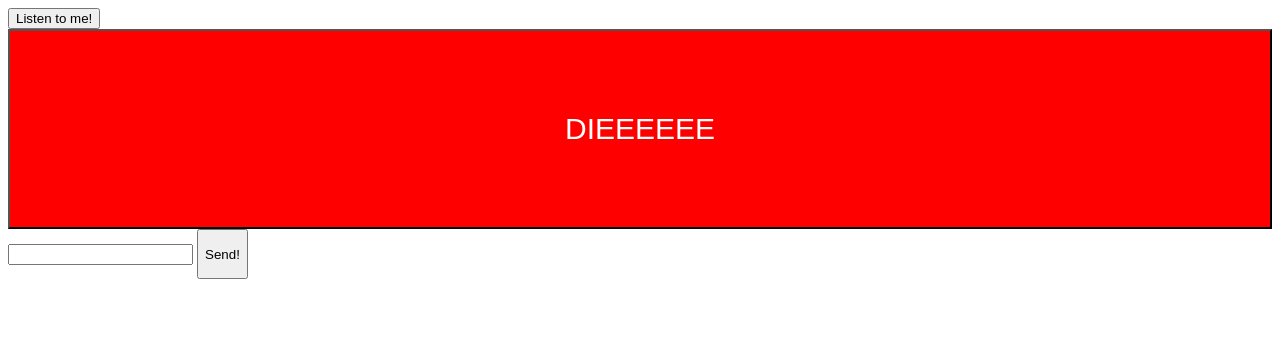
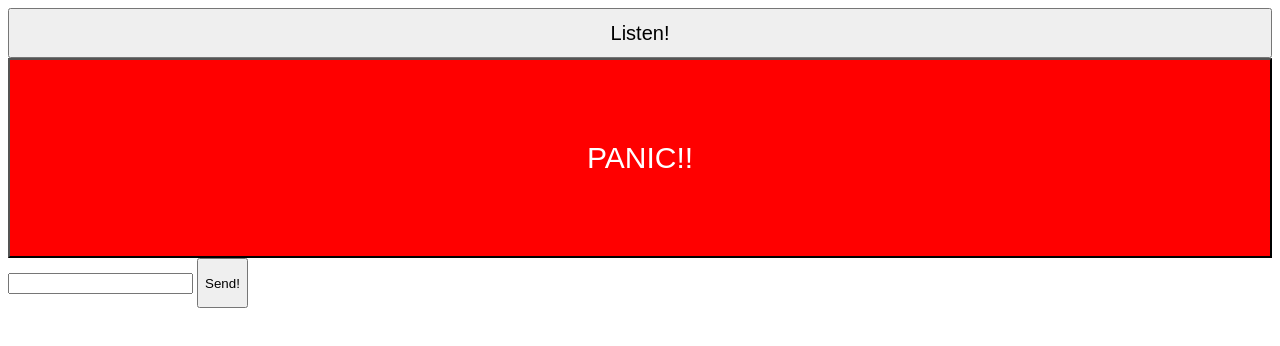
Before and after one commit to Joezo/nodecopter-berlin, a website: page view/index.html in a window 1280 px wide. Drawn offline with Linux system fonts and the light colour scheme; files whose address does not match are found by name.

Commit message:
BIGGER BUTTONS

```diff
--- a/view/index.html
+++ b/view/index.html
@@ -5,9 +5,9 @@
     <script src="/js/speech.js"></script>
   </head>
   <body>
-    <button onclick="startButton();">Listen to me!</button>
+    <button onclick="startButton();" style="width:100%; height:50px; font-size:20px">Listen!</button>
     <br/>
-    <button style="height:200px; width:100%; background:red; font-size:30px; color: white; background:red; font-size:30px; color: white;" onclick="DIE();">DIEEEEEE</button>
+    <button style="height:200px; width:100%; background:red; font-size:30px; color: white; background:red; font-size:30px; color: white;" onclick="DIE();">PANIC!!</button>
     <form onsubmit="sendCommand($('#textbox').val()); $('#textbox').val(''); return false;">
       <input type="text" id="textbox" focus/>
       <button type="submit" style="height:50px;"/>Send!</button>
```
